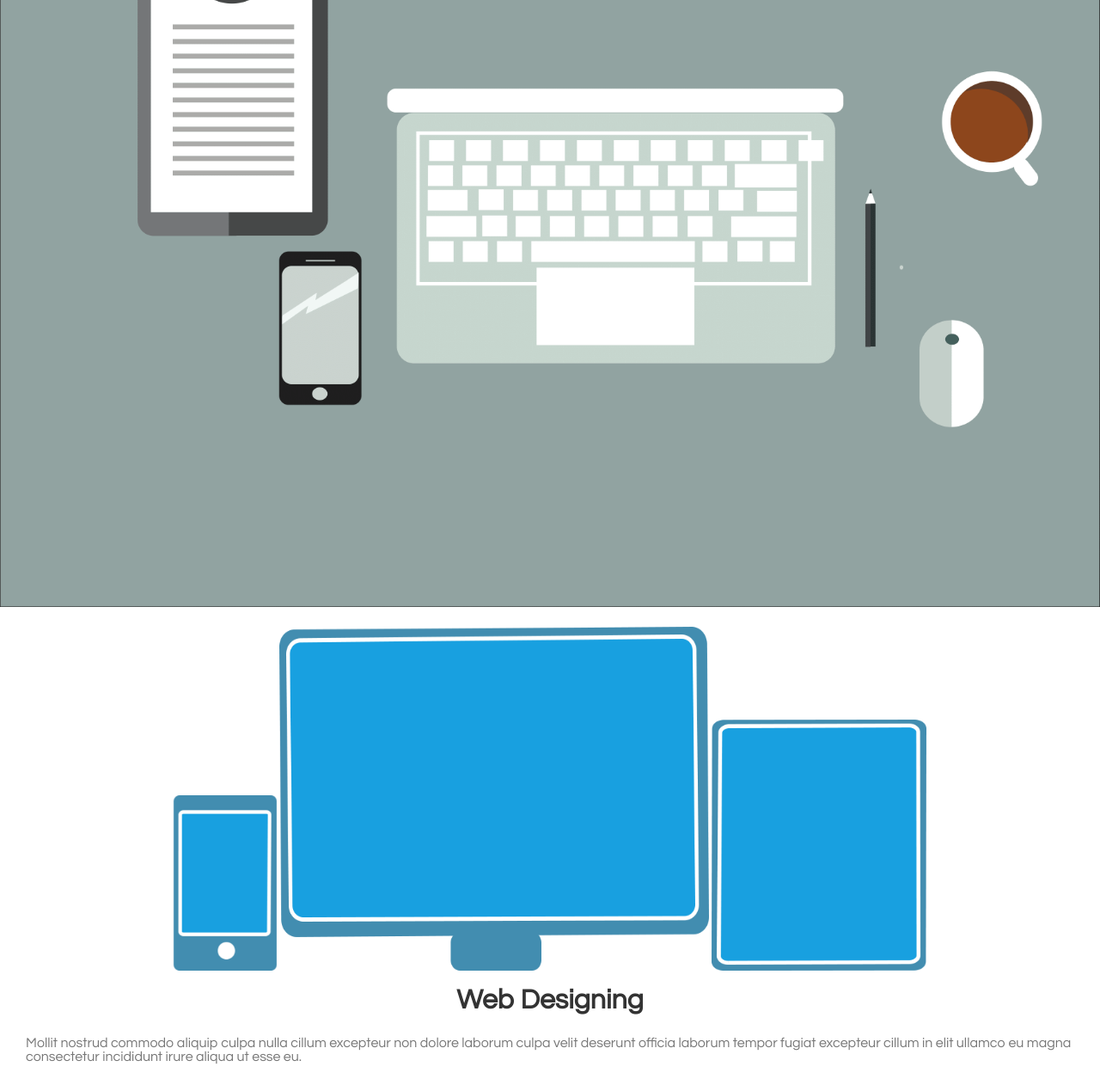
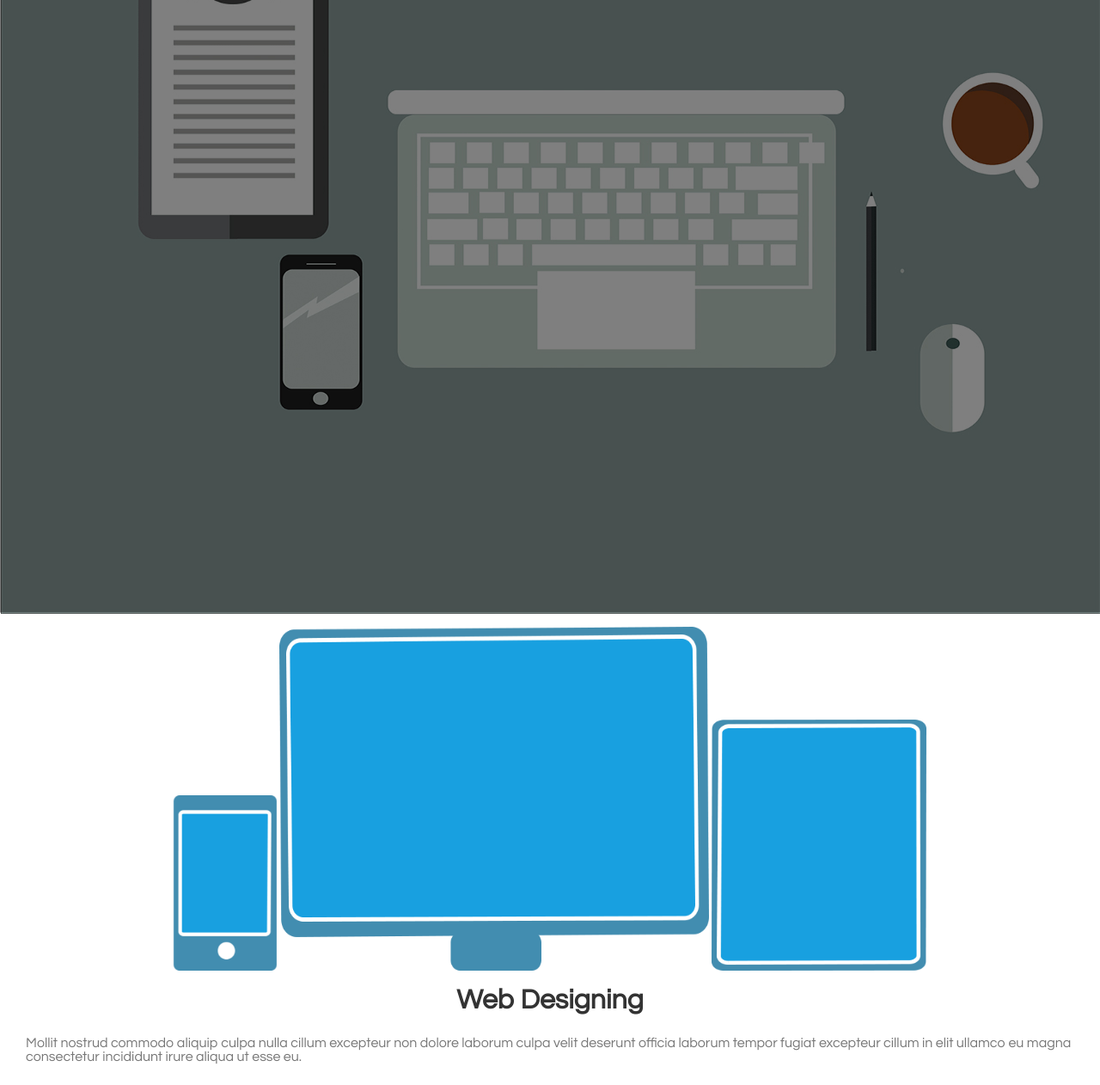
Before and after one commit to axetrodome/old-repo-portfolio, a plain HTML site: page index.html in a window 1280 px wide. Shown: the part 86-1348 px from the top of the page at 86% size. Drawn offline with Linux system fonts and the light colour scheme.

Commit message:
Change bg image

```diff
--- a/css/style.css
+++ b/css/style.css
@@ -48,7 +48,8 @@ nav.shrink{
 	background-size: cover;
 	background-position:center;
 	position:relative;
-
+	height:100vh;
+	width:100%;
 }
 .home{
 	height:100vh;
--- a/index.html
+++ b/index.html
@@ -21,7 +21,7 @@
 		</ul>
 	</nav>
 	<div class="background-image">
-		<img src="images/Untitled-2-1.png">
+		<img src="images/fonts.jpg">
 	</div>
 	<!-- <h1 class="middle"><span class="caption"><i class="fa fa-exclamation-triangle" aria-hidden="true"></i> Hey I'm Axel </span></h1> -->
 </div>
@@ -51,8 +51,8 @@
 		<li>
 			<div class="img-container">
 				<img src="images/Untitled-2-1.png" alt="html logo">
-				<h1>Some header</h1>
-				<p>Some sample text about the article this hexagon leads to</p>
+				<h1>Work/Experience</h1>
+				<p>Currently I'am a 3rd Year Student and no current Experience in real world.</p>
 			</div>
 		</li>
 		<li>
--- a/js/script.js
+++ b/js/script.js
@@ -37,7 +37,6 @@ $(document).ready(function(){
 				$(this).parent().siblings().removeClass('active');
 			}
 		});
-
 	});
 	$('#icon').click(function(){
 		$('.right').slideToggle('slow');
```
